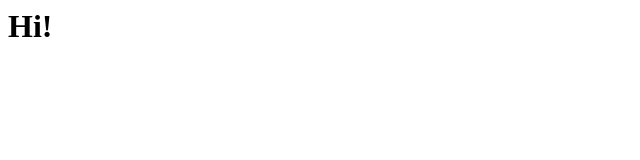
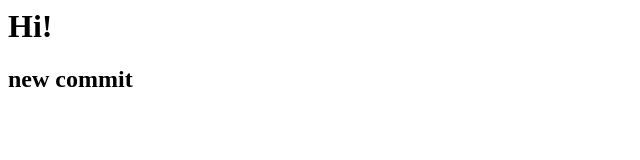
Before and after one commit to AlexViking/coding_2, a plain HTML site: page index.html in a window 1280 px wide. Shown: the whole page, without its empty margins (0-640 px from the left). Drawn offline with Linux system fonts and the light colour scheme.

Commit message:
Update index.html

```diff
--- a/index.html
+++ b/index.html
@@ -1 +1,3 @@
 <h1>Hi!</h1>
+
+<h2>new commit</h2>
```
